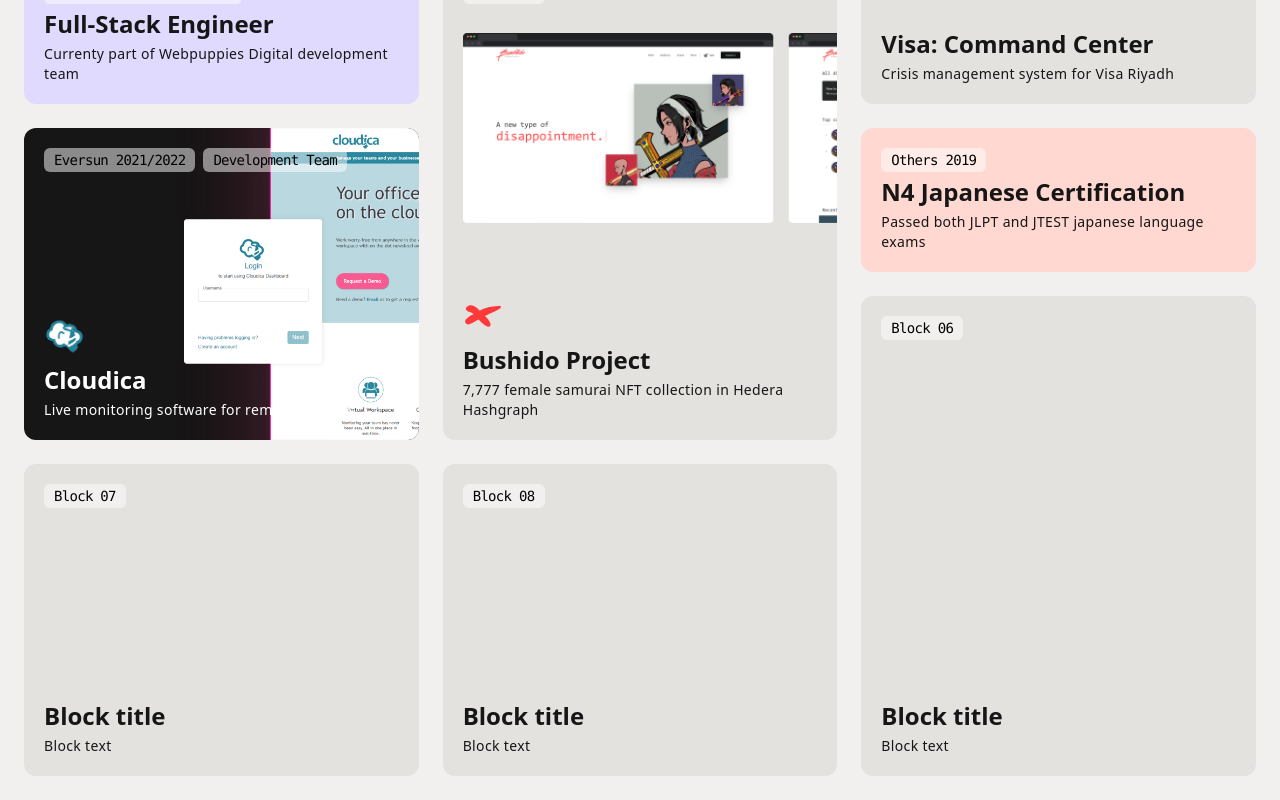
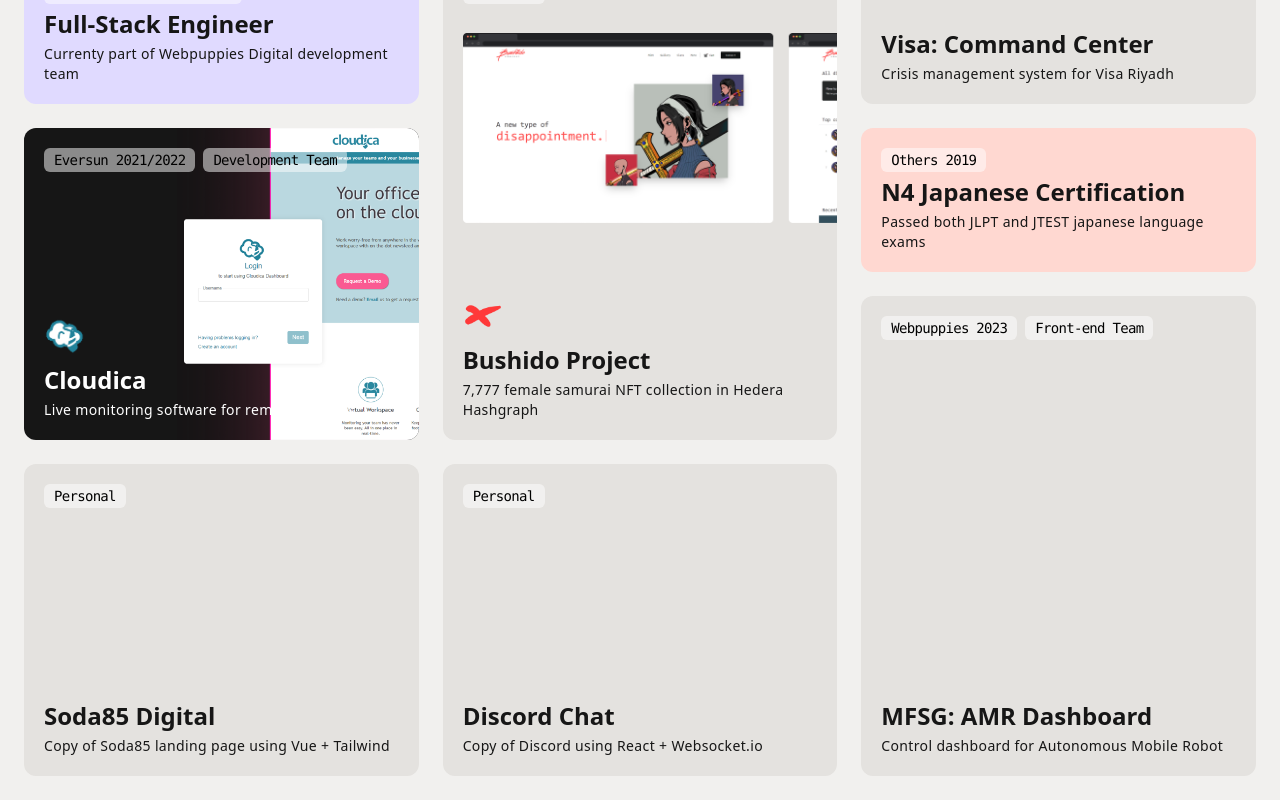
Before and after one commit to jamesm-dev/jamesm-dev.github.io, a Vue app: page / in a window 1280 px wide. Shown: the part 232-1032 px from the top of the page. Built offline with nearby package versions, Linux system fonts and the light colour scheme.

Commit message:
chore: add portfolio data

```diff
--- a/src/assets/data/navbar.ts
+++ b/src/assets/data/navbar.ts
@@ -63,6 +63,13 @@
       'https://scontent.fdvo2-2.fna.fbcdn.net/v/t1.6435-9/93702746_3459386397409867_5035806999455989760_n.jpg?_nc_cat=111&ccb=1-7&_nc_sid=7a1959&_nc_eui2=AeE-QuLCTqSp50QzyK01QJv_t4xPXEnwBIS3jE9cSfAEhA4crlaeIfHwikRaZGghwfK-KX1ZwnVPL6594a-wVQs4&_nc_ohc=3kPq17a1WjsAX-zzcs0&_nc_ht=scontent.fdvo2-2.fna&cb_e2o_trans=t&oh=00_AfBY8HOX1zQihyOk1WA-WpAxO3BcHWaUhFDKrwoZIaZ4og&oe=658F700E'
   },
   {
+    title: 'Dahican, Mati',
+    text: 'Last travel with siblings before Covid',
+    year: 2019,
+    image:
+      'https://scontent.fdvo2-1.fna.fbcdn.net/v/t39.30808-6/356396998_7118082318206905_5924241636572965783_n.jpg?_nc_cat=104&ccb=1-7&_nc_sid=9c7eae&_nc_eui2=AeESTohccRGwdbjzmhkD2sJllwDGkLc6mJmXAMaQtzqYmQv1sE57j7OOubkuikETVSvUEcKX57U22JoQQS_v3FqM&_nc_ohc=SVBCwP1zxqsAX8uH_Tn&_nc_ht=scontent.fdvo2-1.fna&cb_e2o_trans=t&oh=00_AfCrCY76zNAB9cGsnv0d7b9Akg7_Mt9Q3acG1lAFubdwEQ&oe=656CD5E4'
+  },
+  {
     title: 'Seashell, Samal',
     text: 'First ever company outing with Cloudica',
     year: 2022,
@@ -70,11 +77,11 @@
       'https://scontent.fdvo2-1.fna.fbcdn.net/v/t39.30808-6/286361375_5917059278309221_3007906216295886604_n.jpg?_nc_cat=104&ccb=1-7&_nc_sid=9c7eae&_nc_eui2=AeFkSS_CZdLednVgmexRvbBrP0JuEWvkC9Q_Qm4Ra-QL1EDFdYEaOn2lTuC_qE5UjB33kDqRGMNrwR9vTWy2Gd7G&_nc_ohc=IFtwfkYayt8AX-hyYFz&_nc_ht=scontent.fdvo2-1.fna&cb_e2o_trans=t&oh=00_AfBmJzRjD7HxwQF3Io6u-ngs_6sso7yDEjVIkir_2Id6DA&oe=656C6B00'
   },
   {
-    title: 'Dahican, Mati',
-    text: 'Last travel with siblings before Covid',
-    year: 2019,
+    title: 'Eden, Toril',
+    text: 'First ever family travel with daugther',
+    year: 2022,
     image:
-      'https://scontent.fdvo2-1.fna.fbcdn.net/v/t39.30808-6/356396998_7118082318206905_5924241636572965783_n.jpg?_nc_cat=104&ccb=1-7&_nc_sid=9c7eae&_nc_eui2=AeESTohccRGwdbjzmhkD2sJllwDGkLc6mJmXAMaQtzqYmQv1sE57j7OOubkuikETVSvUEcKX57U22JoQQS_v3FqM&_nc_ohc=SVBCwP1zxqsAX8uH_Tn&_nc_ht=scontent.fdvo2-1.fna&cb_e2o_trans=t&oh=00_AfCrCY76zNAB9cGsnv0d7b9Akg7_Mt9Q3acG1lAFubdwEQ&oe=656CD5E4'
+      'https://scontent.fdvo2-2.fna.fbcdn.net/v/t39.30808-6/311334094_5223398821104651_1138360474234090454_n.jpg?_nc_cat=106&ccb=1-7&_nc_sid=a73e89&_nc_eui2=AeFhbEZ3nP2ZlyHFtKngxr1ZcXldUvhMpiRxeV1S-EymJMjp7qbaMdPXyNvQiX6rCblbjz9CvyvW8hAelMkjaEtM&_nc_ohc=1BWLRnpIE9kAX-0pFul&_nc_ht=scontent.fdvo2-2.fna&cb_e2o_trans=t&oh=00_AfA2Ce1gi1RWZBHi7NB1StMDV4R8ABjhf678ZHW7czqs3A&oe=656D1951'
   },
   {
     title: 'Coron, Palawan',
@@ -82,13 +89,6 @@
     year: 2023,
     image:
       'https://scontent.fdvo2-1.fna.fbcdn.net/v/t39.30808-6/387194519_6385959431515245_4672967716658857773_n.jpg?stp=cp6_dst-jpg&_nc_cat=104&ccb=1-7&_nc_sid=a73e89&_nc_eui2=AeFlegUrzAt797LWuoGWsjbwAeds0nH4iOMB52zScfiI4xrOgr0Yvj8bro3uAqdK8vW0SeTPUR1FAkupkawW_fwu&_nc_ohc=bQr6R-mBk_QAX_y0xo8&_nc_ht=scontent.fdvo2-1.fna&cb_e2o_trans=t&oh=00_AfARB1NEYE95Q7XTed1xfl-WrOxoK2ZomSvxraW9yyp0FQ&oe=656C3280'
-  },
-  {
-    title: 'Eden, Toril',
-    text: 'First ever family travel with daugther',
-    year: 2022,
-    image:
-      'https://scontent.fdvo2-2.fna.fbcdn.net/v/t39.30808-6/311334094_5223398821104651_1138360474234090454_n.jpg?_nc_cat=106&ccb=1-7&_nc_sid=a73e89&_nc_eui2=AeFhbEZ3nP2ZlyHFtKngxr1ZcXldUvhMpiRxeV1S-EymJMjp7qbaMdPXyNvQiX6rCblbjz9CvyvW8hAelMkjaEtM&_nc_ohc=1BWLRnpIE9kAX-0pFul&_nc_ht=scontent.fdvo2-2.fna&cb_e2o_trans=t&oh=00_AfA2Ce1gi1RWZBHi7NB1StMDV4R8ABjhf678ZHW7czqs3A&oe=656D1951'
   }
 ]
 
--- a/src/assets/data/portfolio.ts
+++ b/src/assets/data/portfolio.ts
@@ -54,26 +54,28 @@
   },
   {
     span: 'row-span-3 col-span-1',
+    url: 'https://www.mfsg-tech.com/solution-categories/material-transport-system/#nav-95-tab',
     // color: '',
-    label: 'Block 06'
-    // team: '',
-    // title: '',
-    // text: ''
+    label: 'Webpuppies 2023',
+    team: 'Front-end Team',
+    title: 'MFSG: AMR Dashboard',
+    text: 'Control dashboard for Autonomous Mobile Robot'
   },
   {
     span: 'row-span-2 col-span-1 ',
     // color: '',
-    label: 'Block 07'
+    label: 'Personal',
     // team: '',
-    // title: '',
-    // text: ''
+    title: 'Soda85 Digital',
+    text: 'Copy of Soda85 landing page using Vue + Tailwind'
   },
   {
     span: 'row-span-2 col-span-1',
+    // url: '',
     // color: '',
-    label: 'Block 08'
+    label: 'Personal',
     // team: '',
-    // title: '',
-    // text: ''
+    title: 'Discord Chat',
+    text: 'Copy of Discord using React + Websocket.io'
   }
 ]
```
Also changed, not shown: 3 other files (tests, documents, lock files or other folders).
